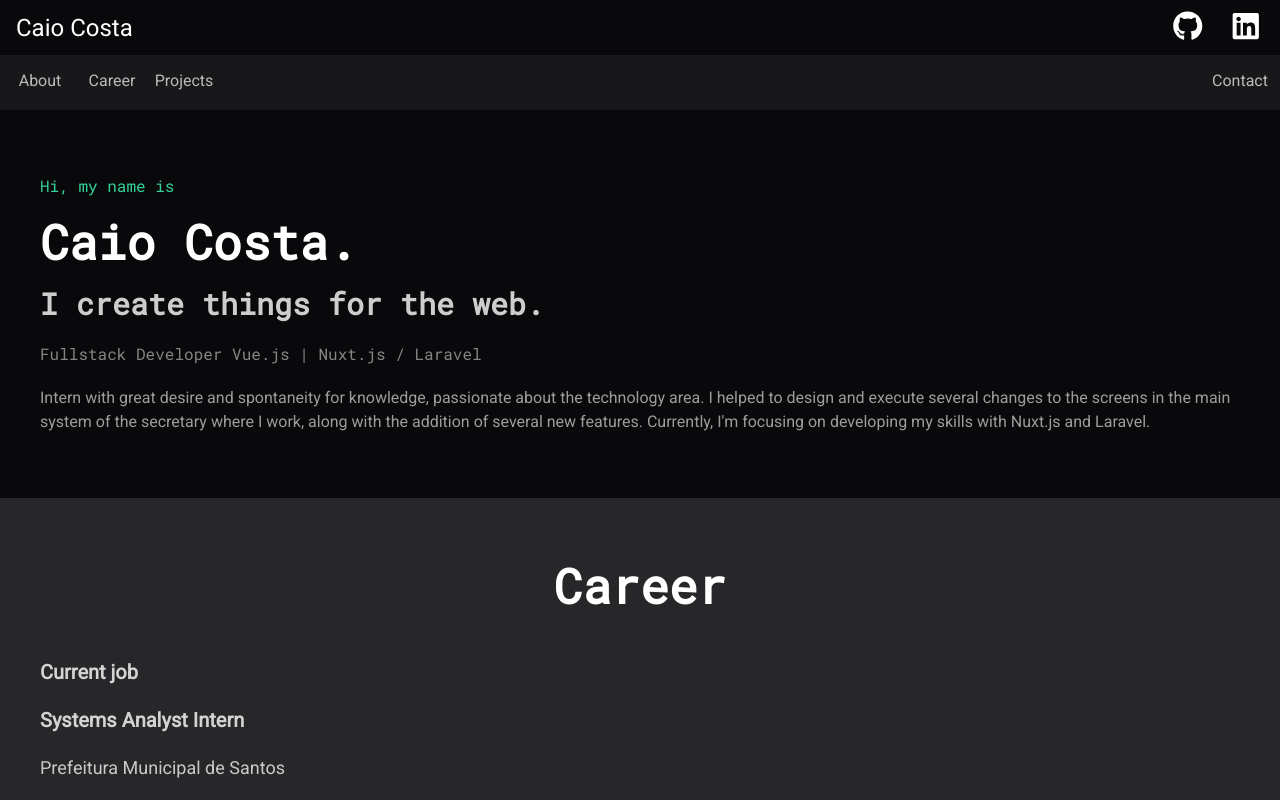
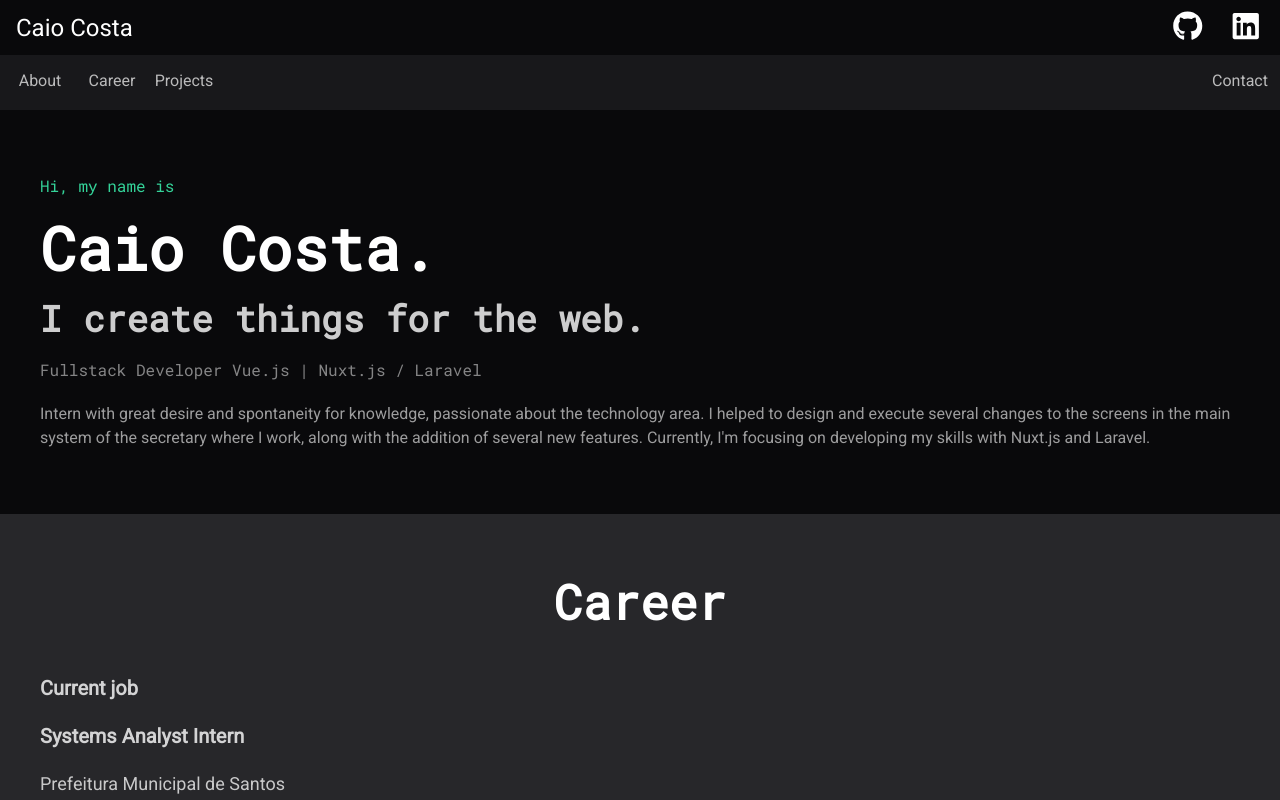
Before and after one commit to abysswalkerCaio/caio-portfolio, a Nuxt app in the folder frontend/: page / in a window 1280 px wide. Shown: the top 800 px of the page. Built offline with nearby package versions, Linux system fonts and the light colour scheme.

Commit message:
md breakpoint responsive design

```diff
--- a/frontend/components/project-card/ProjectCard.vue
+++ b/frontend/components/project-card/ProjectCard.vue
@@ -1,5 +1,5 @@
 <template>
-  <div class="inline-block w-4/5 sm:5/6">
+  <div class="inline-block w-4/5 sm:w-5/6 md:w-11/12">
     <h1
       class="bg-emerald-400 rounded-t-md p-1 text-xl font-roboto-mono font-semibold"
     >
--- a/frontend/error.vue
+++ b/frontend/error.vue
@@ -7,7 +7,7 @@
       <div
         class="font-roboto flex flex-col gap-4 min-h-screen w-full items-center justify-center bg-zinc-950 px-4"
       >
-        <h1 class="text-6xl text-emerald-400">404</h1>
+        <h1 class="text-6xl font-black md:text-7xl text-emerald-400">404</h1>
         <p class="text-white opacity-50">
           {{ message }}
         </p>
--- a/frontend/pages/index.vue
+++ b/frontend/pages/index.vue
@@ -7,10 +7,14 @@
       <div class="bg-zinc-950 text-white px-10 py-16">
         <section id="about" class="grid gap-5" v-for="aboutContent in about">
           <p class="font-roboto-mono text-emerald-400">Hi, my name is</p>
-          <h1 class="text-4xl sm:text-5xl font-roboto-mono font-black">
+          <h1
+            class="text-4xl sm:text-5xl md:text-6xl font-roboto-mono font-black"
+          >
             {{ aboutContent.name }}.
           </h1>
-          <h1 class="text-2xl sm:text-3xl font-roboto-mono font-extrabold opacity-80">
+          <h1
+            class="text-2xl sm:text-3xl md:text-4xl font-roboto-mono font-extrabold opacity-80"
+          >
             I create things for the web.
           </h1>
           <p class="font-roboto-mono opacity-50">{{ aboutContent.activity }}</p>
```
